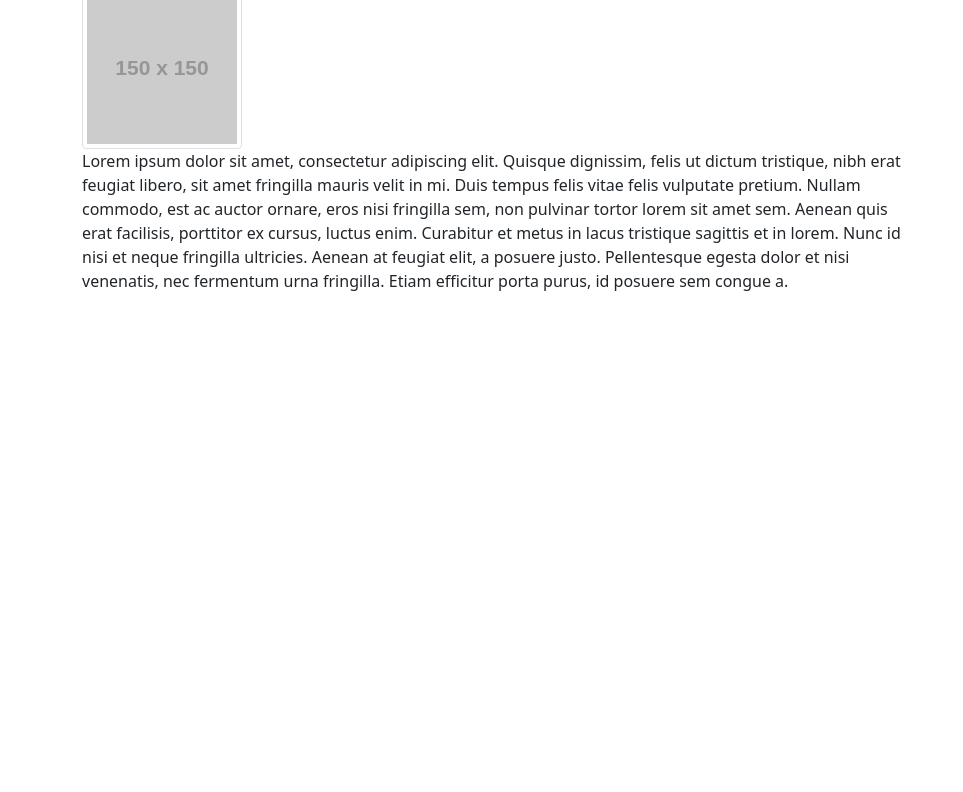
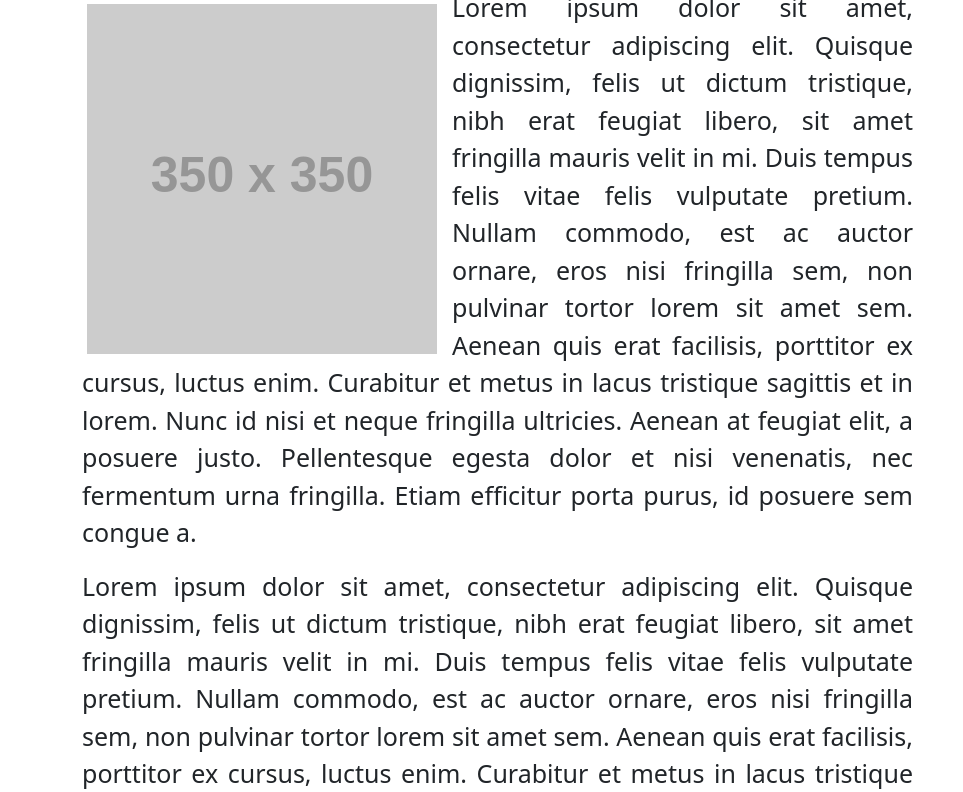
Before and after one commit to gcvarela21/portfolio_hw, a plain HTML site: page pages/about.html in a window 1280 px wide. Shown: the part 123-915 px from the top of the page, without its empty margins (0-963 px from the left). Before the commit the page ends 800 px from the top, so only its background shows below. Drawn offline with nearby package versions, Linux system fonts and the light colour scheme; placeholder pictures from the web are drawn by us.

Commit message:
use style in the head to wrap text around the image on the about me page. excute with img float left margin 5px padding right 10px and padding top 10px. style p text align justify with a font size of 25px.

```diff
--- a/pages/about.html
+++ b/pages/about.html
@@ -10,6 +10,22 @@
     <link href="https://cdn.jsdelivr.net/npm/bootstrap@5.0.0-beta1/dist/css/bootstrap.min.css" rel="stylesheet" integrity="sha384-giJF6kkoqNQ00vy+HMDP7azOuL0xtbfIcaT9wjKHr8RbDVddVHyTfAAsrekwKmP1" crossorigin="anonymous">
 
     <title>About Gloria Varela</title>
+
+    <style>
+
+    img {
+        float: left;
+        margin: 5px;
+        padding-right: 10px;
+        padding-top: 10px;
+
+    }
+    p {
+        text-align: justify;
+        font-size: 25px;
+    }
+    </style>
+
 </head>
 
 <header>
@@ -48,7 +64,9 @@
 
       <div class="row">
         <div class="col-md-9">
-          <img src="http://placehold.it/150x150" alt="Placeholder" class="img-thumbnail">
+          <img src="http://placehold.it/350x350" alt="Placeholder" class="pull-left myclass" />
+            <p> Lorem ipsum dolor sit amet, consectetur adipiscing elit. Quisque dignissim, felis ut dictum tristique, nibh erat feugiat libero, sit amet fringilla mauris velit in mi. Duis tempus felis vitae felis vulputate pretium. Nullam commodo, est ac auctor ornare, eros nisi fringilla sem, non pulvinar tortor lorem sit amet sem. Aenean quis erat facilisis, porttitor ex cursus, luctus enim. Curabitur et metus in lacus tristique sagittis et in lorem. Nunc id nisi et neque fringilla ultricies. Aenean at feugiat elit, a posuere justo. Pellentesque egesta dolor et nisi venenatis, nec fermentum urna fringilla. Etiam efficitur porta purus, id posuere sem congue a.
+            </p>
             <p> Lorem ipsum dolor sit amet, consectetur adipiscing elit. Quisque dignissim, felis ut dictum tristique, nibh erat feugiat libero, sit amet fringilla mauris velit in mi. Duis tempus felis vitae felis vulputate pretium. Nullam commodo, est ac auctor ornare, eros nisi fringilla sem, non pulvinar tortor lorem sit amet sem. Aenean quis erat facilisis, porttitor ex cursus, luctus enim. Curabitur et metus in lacus tristique sagittis et in lorem. Nunc id nisi et neque fringilla ultricies. Aenean at feugiat elit, a posuere justo. Pellentesque egesta dolor et nisi venenatis, nec fermentum urna fringilla. Etiam efficitur porta purus, id posuere sem congue a.
             </p>
           </div>
```
